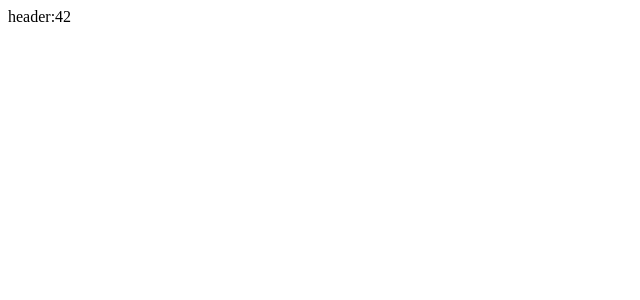
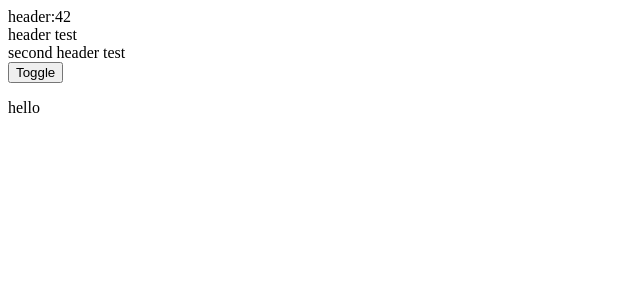
Before and after one commit to trivialmonster/vuejs, a Vue app: page /#/login in a window 1280 px wide. Shown: the top 300 px of the page, without its empty margins (0-640 px from the left). Built offline with nearby package versions, Linux system fonts and the light colour scheme.

Commit message:
learning

```diff
--- a/src/component/common/Header.vue
+++ b/src/component/common/Header.vue
@@ -1,6 +1,10 @@
 <template>
     <div id="Header" class="Header">
         header:{{title}}
+        <div>
+            <slot name="first"/>
+        </div>
+        <slot name="second"/>
     </div>
 </template>
 
@@ -10,8 +14,10 @@
 //        props: {
 //            title: Number
 //        },
-        data(){
+        data() {
             return {}
         },
+        mounted: function () {
+        }
     }
 </script>
--- a/src/index.html
+++ b/src/index.html
@@ -7,7 +7,7 @@
    <meta name="viewport" content="width=device-width,initial-scale=1,maximum-scale=1,minimum-scale=1,user-scalable=no">
    <!--关闭chrome浏览器下翻译插件-->
    <meta name="google" content="notranslate" />
-   <title>vuejs</title>
+   <title>vueJs</title>
 </head>
 <body>
 <div id="root"></div>
--- /dev/null
+++ b/src/view/Login/Login.less
@@ -0,0 +1,9 @@
+.Login {
+
+    .g-fade-enter-active, .g-fade-leave-active {
+        transition: opacity .5s;
+    }
+    .g-fade-enter, .g-fade-leave-to {
+        opacity: 0;
+    }
+}
--- a/src/view/Login/Login.vue
+++ b/src/view/Login/Login.vue
@@ -1,21 +1,35 @@
 <template>
-    <div id="login" class="login">
-        <Header :title="42" />
-
+    <div id="login" class="Login">
+        <Header :title="42">
+            <template #first>header test</template>
+            <template #second>second header test</template>
+        </Header>
+        <button v-on:click="show = !show">
+            Toggle
+        </button>
+        <transition appear name="g-fade">
+            <p v-if="show">hello</p>
+        </transition>
     </div>
 </template>
 
 <script>
     import Header from '../../component/common/Header.vue';
+    import './Login.less';
 
     export default {
         components: {
             Header,
         },
-        //data () {
-        //    return {
-        //		userName:''
-        //    }
-        //}
+        data () {
+            return {
+                show: true
+            }
+        },
+//        provide: function () {
+//            return {
+//                getMap: '1111'
+//            }
+//        }
     }
 </script>
```
Also changed, not shown: src/index.less (+7 -0 lines).
